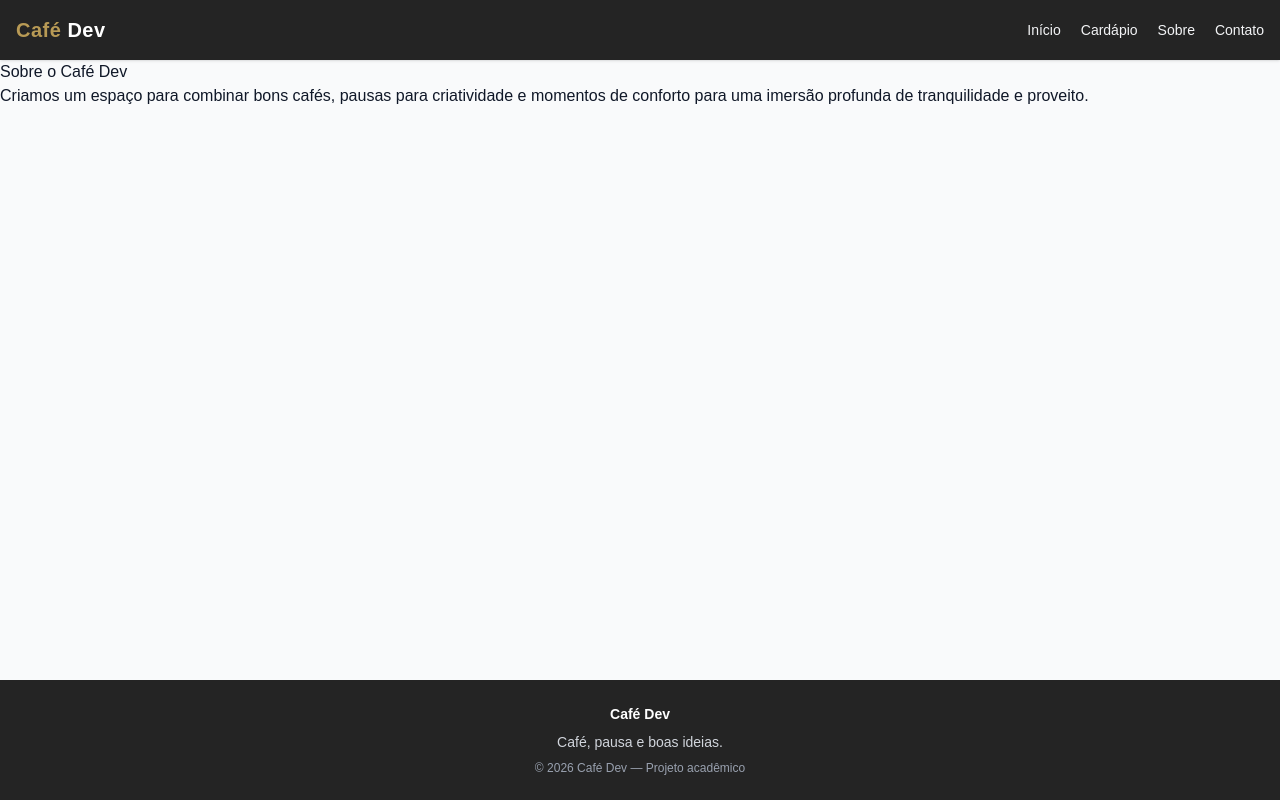
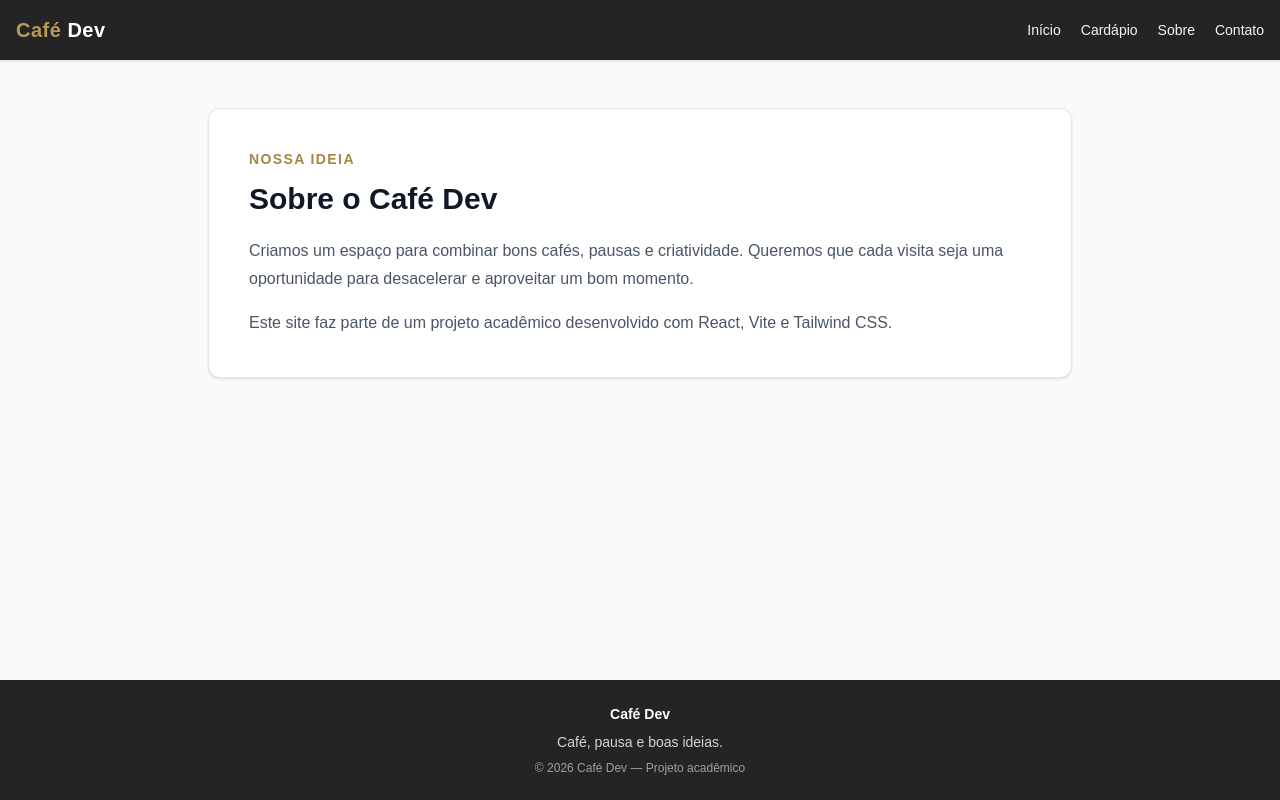
Before and after one commit to alyson-souto/cafeteria-dev, a React (Vite) app: page /sobre in a window 1280 px wide. Built offline with nearby package versions, Linux system fonts and the light colour scheme.

Commit message:
style: aplicando identidade visual na pagina sobre

```diff
--- a/src/pages/Sobre.jsx
+++ b/src/pages/Sobre.jsx
@@ -1,13 +1,28 @@
 
 function Sobre() {
   return (
-    <main>
-      <h1>Sobre o Café Dev</h1>
+    <main className="mx-auto max-w-4xl px-4 py-12">
+      <section className="rounded-xl border border-gray-200 bg-white p-6 shadow-sm sm:p-10">
+        <p className="text-sm font-semibold uppercase tracking-widest text-[#A48742]">
+          Nossa ideia
+        </p>
 
-      <p>
-        Criamos um espaço para combinar bons cafés,
-        pausas para criatividade e momentos de conforto para uma imersão profunda de tranquilidade e proveito.
-      </p>
+        <h1 className="mt-3 text-3xl font-bold text-gray-900">
+          Sobre o Café Dev
+        </h1>
+
+        <p className="mt-5 leading-7 text-gray-600">
+          Criamos um espaço para combinar bons cafés,
+          pausas e criatividade. Queremos que cada visita
+          seja uma oportunidade para desacelerar e aproveitar
+          um bom momento.
+        </p>
+
+        <p className="mt-4 leading-7 text-gray-600">
+          Este site faz parte de um projeto acadêmico
+          desenvolvido com React, Vite e Tailwind CSS.
+        </p>
+      </section>
     </main>
   )
 }
```
